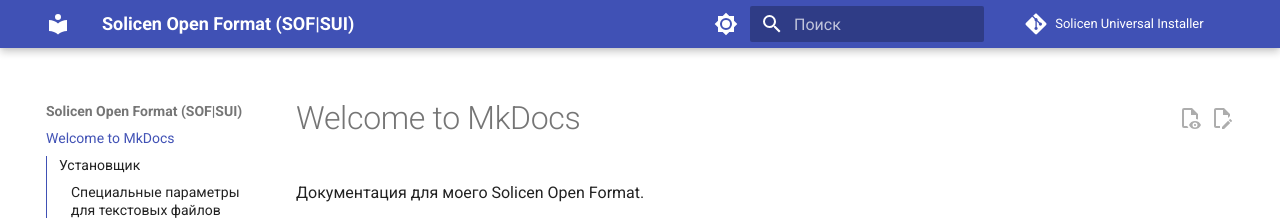
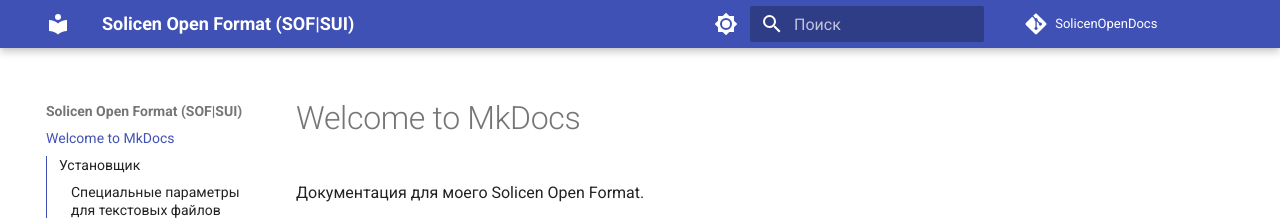
Before and after one commit to SolicenTEAM/OpenDocs, an MkDocs documentation site: the page built from docs/index.md, in a window 1280 px wide. Shown: the top 218 px of the page. Built offline with MkDocs 1.6.1 and Material for MkDocs 9.7.7, drawn with Linux system fonts in a browser that asks for light colours; comment, search, counter and statistics services are not loaded.

Commit message:
Попытка запустить сайт

```diff
--- a/mkdocs.yml
+++ b/mkdocs.yml
@@ -1,6 +1,6 @@
 site_name: Solicen Open Format (SOF|SUI)
-repo_url: https://github.com/DenisSolicen/SolicenUniversalInstaller
-repo_name: Solicen Universal Installer
+repo_url: https://solicenteam.github.io/OpenDocs/
+repo_name: SolicenOpenDocs
 theme:
   name: material
   features:
@@ -27,14 +27,6 @@
       toggle:
         icon: material/brightness-4
         name: Switch to light mode
-  extra:
-  social:
-    - icon: fontawesome/brands/github-alt
-      link: https://github.com/james-willett
-    - icon: fontawesome/brands/twitter
-      link: https://twitter.com/TheJamesWillett
-    - icon: fontawesome/brands/linkedin
-      link: https://www.linkedin.com/in/willettjames/
   markdown_extensions:
   - footnotes
   - attr_list
```
